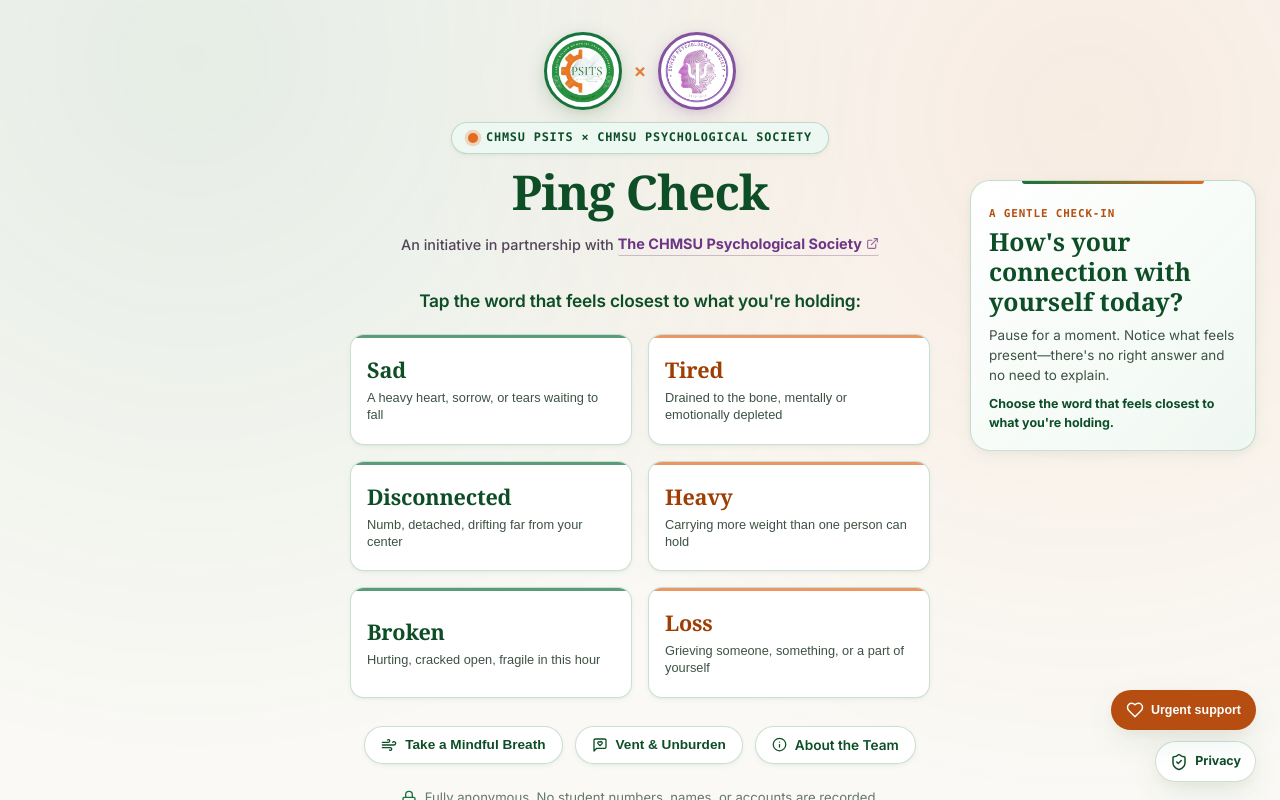
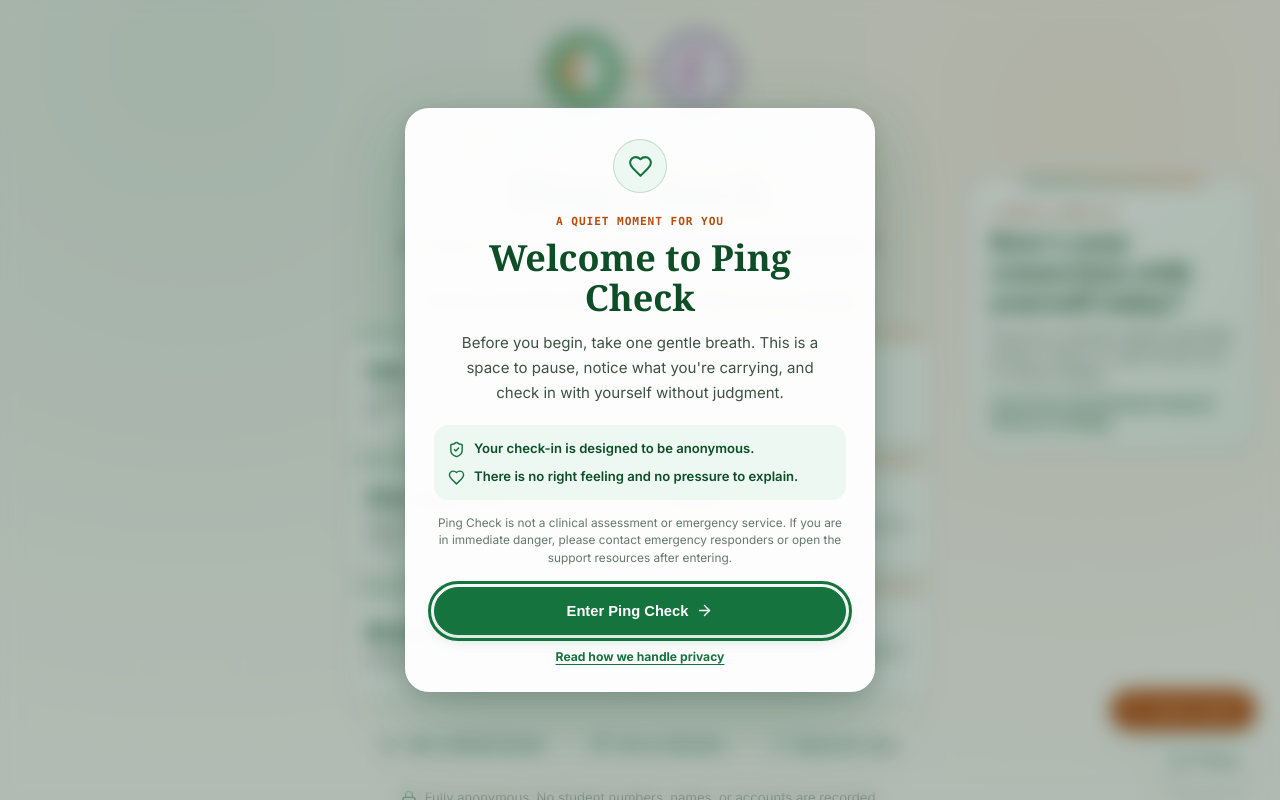
Before and after one commit to thirdyGod/ping-check, a Next.js app: page / in a window 1280 px wide. Shown: the top 800 px of the page. Built offline with nearby package versions, Linux system fonts and the light colour scheme; no server answers.

Commit message:
Add pre-entry welcome overlay

```diff
--- a/src/app/globals.css
+++ b/src/app/globals.css
@@ -124,6 +124,153 @@
 :focus-visible {
   outline: 3px solid var(--chmsu-green);
   outline-offset: 3px;
+}
+
+body.welcome-overlay-open {
+  overflow: hidden;
+}
+
+.welcome-overlay {
+  position: fixed;
+  inset: 0;
+  z-index: 2000;
+  display: flex;
+  align-items: center;
+  justify-content: center;
+  padding: 24px;
+  background: rgba(13, 45, 27, 0.3);
+  backdrop-filter: blur(10px);
+  -webkit-backdrop-filter: blur(10px);
+  animation: overlayFadeIn 0.3s ease-out;
+}
+
+.welcome-window {
+  width: min(100%, 470px);
+  max-height: calc(100vh - 48px);
+  overflow-y: auto;
+  padding: 30px 28px 24px;
+  border: 1.5px solid rgba(255, 255, 255, 0.75);
+  border-radius: 24px;
+  background: rgba(255, 255, 255, 0.97);
+  box-shadow: 0 24px 70px rgba(13, 78, 39, 0.28), 0 5px 18px rgba(0, 0, 0, 0.12);
+  text-align: center;
+  animation: welcomeWindowIn 0.45s var(--ease-calm);
+}
+
+.welcome-window-icon {
+  width: 54px;
+  height: 54px;
+  margin: 0 auto 14px;
+  display: flex;
+  align-items: center;
+  justify-content: center;
+  border-radius: 50%;
+  color: var(--chmsu-green);
+  background: var(--chmsu-green-tint);
+  border: 1.5px solid var(--chmsu-green-border);
+}
+
+.welcome-kicker {
+  color: var(--psits-orange-deep);
+  font-family: var(--font-mono);
+  font-size: 0.7rem;
+  font-weight: 700;
+  letter-spacing: 0.08em;
+  text-transform: uppercase;
+}
+
+.welcome-window h2 {
+  margin-top: 7px;
+  color: var(--chmsu-green-deep);
+  font-family: var(--font-serif);
+  font-size: clamp(1.75rem, 6vw, 2.25rem);
+  line-height: 1.1;
+}
+
+.welcome-lead {
+  margin: 14px auto 0;
+  max-width: 390px;
+  color: var(--color-text-secondary);
+  font-size: 0.94rem;
+  line-height: 1.65;
+}
+
+.welcome-points {
+  display: flex;
+  flex-direction: column;
+  gap: 9px;
+  margin: 19px 0 15px;
+  padding: 14px;
+  border-radius: var(--radius-md);
+  background: var(--chmsu-green-tint);
+  text-align: left;
+}
+
+.welcome-point {
+  display: flex;
+  align-items: flex-start;
+  gap: 9px;
+  color: var(--chmsu-green-deep);
+  font-size: 0.82rem;
+  font-weight: 600;
+  line-height: 1.45;
+}
+
+.welcome-point svg {
+  flex: 0 0 auto;
+  margin-top: 2px;
+  color: var(--chmsu-green);
+}
+
+.welcome-safety-note {
+  color: var(--color-text-muted);
+  font-size: 0.74rem;
+  line-height: 1.5;
+}
+
+.welcome-enter-button {
+  width: 100%;
+  min-height: 48px;
+  margin-top: 19px;
+  display: inline-flex;
+  align-items: center;
+  justify-content: center;
+  gap: 8px;
+  border: 1px solid var(--chmsu-green);
+  border-radius: var(--radius-full);
+  background: var(--chmsu-green);
+  color: #FFFFFF;
+  font-size: 0.92rem;
+  font-weight: 700;
+  cursor: pointer;
+  box-shadow: 0 5px 14px rgba(21, 115, 62, 0.2);
+  transition: all var(--duration-normal) var(--ease-calm);
+}
+
+.welcome-enter-button:hover {
+  background: var(--chmsu-green-hover);
+  transform: translateY(-1px);
+  box-shadow: 0 8px 18px rgba(21, 115, 62, 0.28);
+}
+
+.welcome-privacy-link {
+  display: inline-block;
+  margin-top: 13px;
+  color: var(--chmsu-green);
+  font-size: 0.76rem;
+  font-weight: 700;
+  text-decoration: underline;
+  text-underline-offset: 3px;
+}
+
+@keyframes overlayFadeIn {
+  from { opacity: 0; }
+  to { opacity: 1; }
+}
+
+@keyframes welcomeWindowIn {
+  from { opacity: 0; transform: translateY(14px) scale(0.97); }
+  to { opacity: 1; transform: translateY(0) scale(1); }
 }
 
 /* ===================================================================
--- a/src/app/layout.tsx
+++ b/src/app/layout.tsx
@@ -5,6 +5,7 @@
 import { Footer } from '@/components/Footer';
 import { PrivacyFloatingButton } from '@/components/PrivacyFloatingButton';
 import { CrisisSupportButton } from '@/components/CrisisSupportButton';
+import { WelcomeOverlay } from '@/components/WelcomeOverlay';
 
 const inter = Inter({
   subsets: ['latin'],
@@ -65,6 +66,7 @@
           <PrivacyFloatingButton />
           <CrisisSupportButton />
         </div>
+        <WelcomeOverlay />
       </body>
     </html>
   );
--- /dev/null
+++ b/src/components/WelcomeOverlay.tsx
@@ -0,0 +1,58 @@
+'use client';
+
+import React, { useEffect, useState } from 'react';
+import Link from 'next/link';
+import { ArrowRight, Heart, ShieldCheck } from 'lucide-react';
+
+export const WelcomeOverlay: React.FC = () => {
+  const [isOpen, setIsOpen] = useState(true);
+
+  useEffect(() => {
+    if (isOpen) {
+      document.body.classList.add('welcome-overlay-open');
+    } else {
+      document.body.classList.remove('welcome-overlay-open');
+    }
+
+    return () => document.body.classList.remove('welcome-overlay-open');
+  }, [isOpen]);
+
+  const enterPingCheck = () => setIsOpen(false);
+
+  if (!isOpen) return null;
+
+  return (
+    <div className="welcome-overlay" role="dialog" aria-modal="true" aria-labelledby="welcome-title">
+      <div className="welcome-window">
+        <div className="welcome-window-icon" aria-hidden="true">
+          <Heart size={25} />
+        </div>
+        <span className="welcome-kicker">A quiet moment for you</span>
+        <h2 id="welcome-title">Welcome to Ping Check</h2>
+        <p className="welcome-lead">
+          Before you begin, take one gentle breath. This is a space to pause, notice what you&apos;re carrying, and check in with yourself without judgment.
+        </p>
+        <div className="welcome-points">
+          <div className="welcome-point">
+            <ShieldCheck size={17} aria-hidden="true" />
+            <span>Your check-in is designed to be anonymous.</span>
+          </div>
+          <div className="welcome-point">
+            <Heart size={17} aria-hidden="true" />
+            <span>There is no right feeling and no pressure to explain.</span>
+          </div>
+        </div>
+        <p className="welcome-safety-note">
+          Ping Check is not a clinical assessment or emergency service. If you are in immediate danger, please contact emergency responders or open the support resources after entering.
+        </p>
+        <button type="button" className="welcome-enter-button" onClick={enterPingCheck} autoFocus>
+          <span>Enter Ping Check</span>
+          <ArrowRight size={17} aria-hidden="true" />
+        </button>
+        <Link href="/privacy" className="welcome-privacy-link">
+          Read how we handle privacy
+        </Link>
+      </div>
+    </div>
+  );
+};
```
